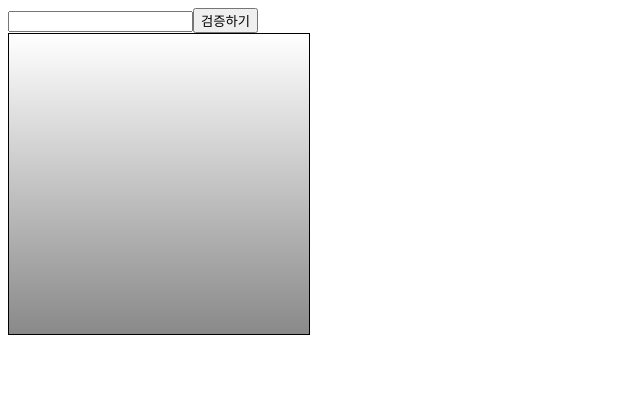
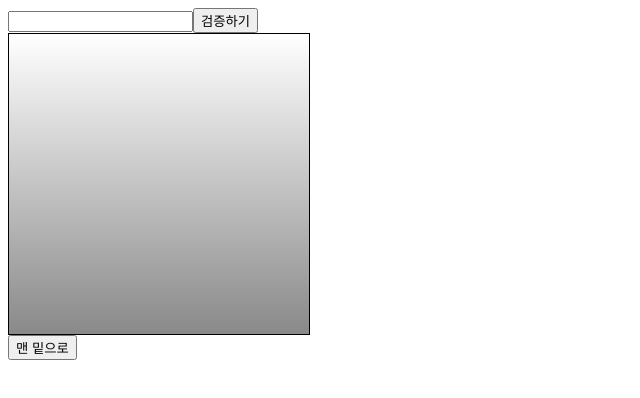
Before and after one commit to Kang-Seonggyu/ReactBookClone, a React (Create React App) app: page / in a window 1280 px wide. Shown: the top 398 px of the page, without its empty margins (0-640 px from the left). Built offline with nearby package versions, Linux system fonts and the light colour scheme.

Commit message:
스크롤 박스 만들기 및 맨밑으로 스크롤

```diff
--- a/public/index.html
+++ b/public/index.html
@@ -14,7 +14,7 @@
       manifest.json provides metadata used when your web app is installed on a
       user's mobile device or desktop. See https://developers.google.com/web/fundamentals/web-app-manifest/
     -->
-    <link rel="manifest" href="%PUBLIC_URL%/manifest.json" />
+    <link rel="/manifest" href="%PUBLIC_URL%/manifest.json" />
     <!--
       Notice the use of %PUBLIC_URL% in the tags above.
       It will be replaced with the URL of the `public` folder during the build.
--- a/src/5_ref_namingDom/ScrollBox.js
+++ b/src/5_ref_namingDom/ScrollBox.js
@@ -1,6 +1,18 @@
 import { Component } from "react";
 
 class ScrollBox extends Component {
+    // scrollTop : 세로 스크롤바 위치 (0~350)
+    // scrollHeight : 스크롤이 있는 박스 안의 div 높이(650)
+    // clientHeight : 스크롤이 있는 박스의 높이(300)
+
+    scrollToBottom = () => {
+        const { scrollHeight, clientHeight} = this.box;
+        /* 다음 코드와 같은 의미
+         const scrollHeight = this.box.scrollHeight
+         const clientHeight = this.box.clientHeight
+        */
+        this.box.scrollTop = scrollHeight - clientHeight;
+    }
     render() {
         const style= {
             border : '1px solid black',
@@ -19,8 +31,8 @@ class ScrollBox extends Component {
         return (
             <div
                 style={style}
-                ref={(ref) => {this.box=ref}}
-            >
+                ref={(ref) => {this.box=ref}}>
+
                 <div style={innerStyle}/>
             </div>
         );
--- a/src/App.js
+++ b/src/App.js
@@ -1,15 +1,21 @@
+import {Component} from "react";
 import ValidationSample from "./5_ref_namingDom/1_ValidationSample";
 import ScrollBox from "./5_ref_namingDom/ScrollBox";
 
-function App() {
+class App extends Component {
+    render() {
         return (
         <div className="App">
           <header className="App-header">
             <ValidationSample/>
-        <ScrollBox />
+            <ScrollBox ref={(ref) => this.scrollBox=ref} />
+              <button onClick={() => this.scrollBox.scrollToBottom()}>
+                  맨 밑으로
+              </button>
           </header>
         </div>
       );
     }
+}
 
 export default App;
```
Lines whose indentation alone changed are shown as unchanged.
